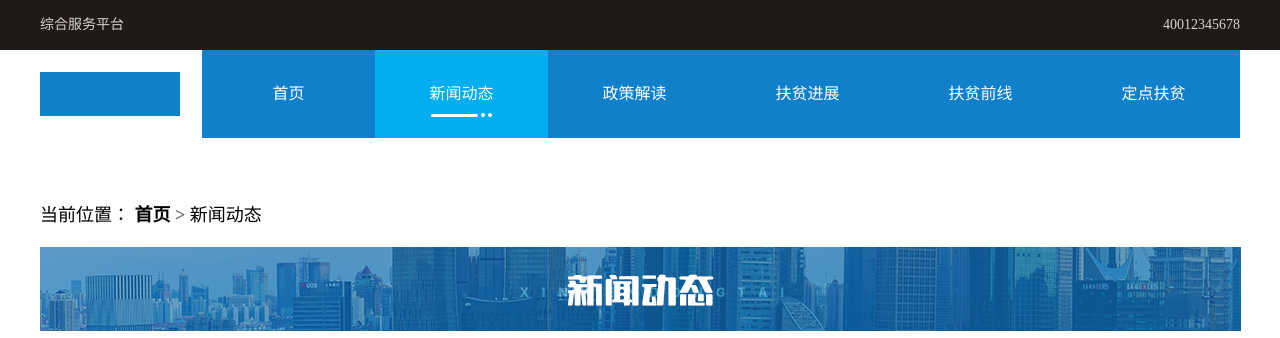
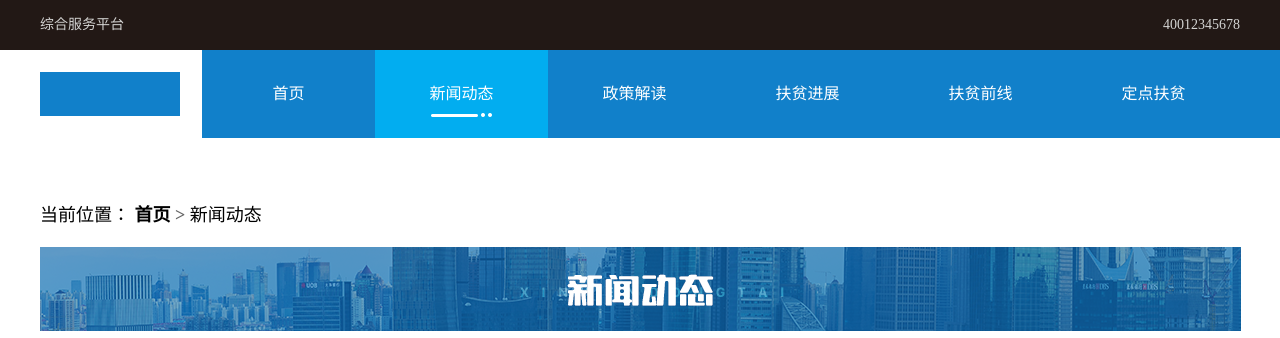
Before and after one commit to huangjiajia888/project, a plain HTML site: page news.html in a window 1280 px wide. Shown: the top 338 px of the page. Drawn offline with Linux system fonts and the light colour scheme; a web font is replaced by a local one.

Commit message:
Add files via upload

```diff
--- a/css/Point-help-details.css
+++ b/css/Point-help-details.css
@@ -1,7 +1,7 @@
 .head{
     width: 100%;
     height: 138px;
-    background: #fff;
+    background: #1180ca;
 }
 .head_top{
     width: 100%;
@@ -77,6 +77,18 @@
 }
 .head_bottom_right .active{
     background: #02adf0;
+}
+.head_white{
+    width: 50%;
+    background: #fff;
+    height: 88px;
+    position: relative;
+}
+.head_bottom_box{
+    position: absolute;
+    top: 50px;
+    left: 0;
+    width: 100%;
 }
 .active img{
     opacity: 1;
--- a/css/news-details.css
+++ b/css/news-details.css
@@ -1,7 +1,7 @@
 .head{
     width: 100%;
     height: 138px;
-    background: #fff;
+    background: #1180ca;
 }
 .head_top{
     width: 100%;
@@ -77,6 +77,18 @@
 }
 .head_bottom_right .active{
     background: #02adf0;
+}
+.head_white{
+    width: 50%;
+    background: #fff;
+    height: 88px;
+    position: relative;
+}
+.head_bottom_box{
+    position: absolute;
+    top: 50px;
+    left: 0;
+    width: 100%;
 }
 .active img{
     opacity: 1;
--- a/css/progress-details.css
+++ b/css/progress-details.css
@@ -1,7 +1,7 @@
 .head{
     width: 100%;
     height: 138px;
-    background: #fff;
+    background: #1180ca;
 }
 .head_top{
     width: 100%;
@@ -77,6 +77,18 @@
 }
 .head_bottom_right .active{
     background: #02adf0;
+}
+.head_white{
+    width: 50%;
+    background: #fff;
+    height: 88px;
+    position: relative;
+}
+.head_bottom_box{
+    position: absolute;
+    top: 50px;
+    left: 0;
+    width: 100%;
 }
 .active img{
     opacity: 1;
--- a/css/zhengcejiedu.css
+++ b/css/zhengcejiedu.css
@@ -16,7 +16,7 @@
 .head{
     width: 100%;
     height: 138px;
-    background: #fff;
+    background: #1180ca;
 }
 .head_top{
     width: 100%;
@@ -93,6 +93,18 @@
 }
 .head_bottom_right .active{
     background: #02adf0;
+}
+.head_white{
+    width: 50%;
+    background: #fff;
+    height: 88px;
+    position: relative;
+}
+.head_bottom_box{
+    position: absolute;
+    top: 50px;
+    left: 0;
+    width: 100%;
 }
 .active img{
     opacity: 1;
```
